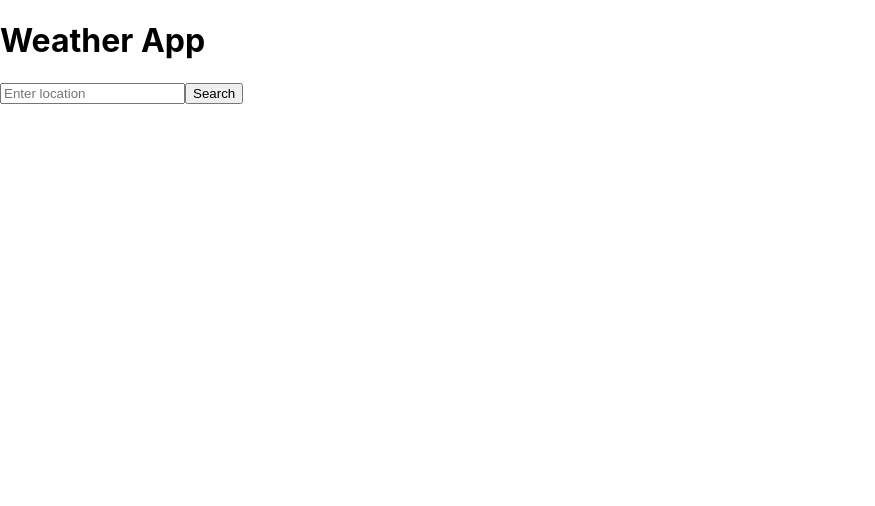
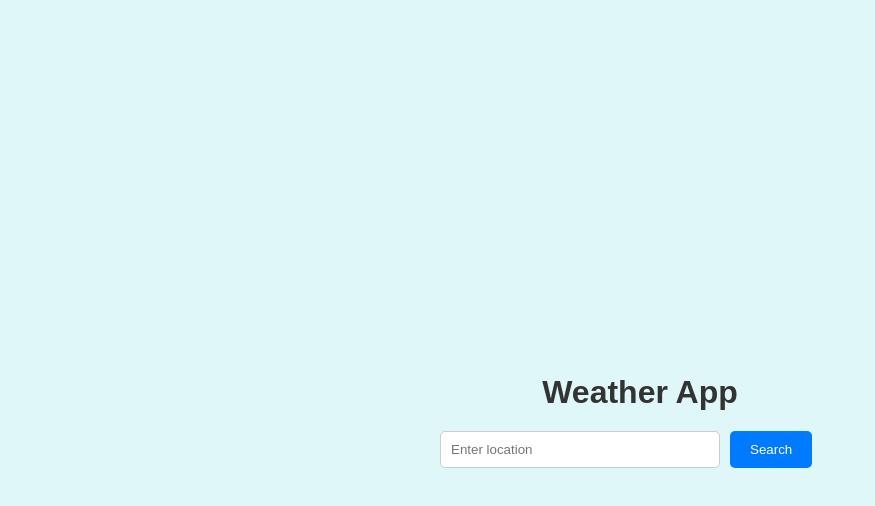
Before and after one commit to Arpita244/weather-app, a React (Create React App) app: page / in a window 1280 px wide. Shown: the top 506 px of the page, without its empty margins (0-875 px from the left). Built offline with nearby package versions, Linux system fonts and the light colour scheme.

Commit message:
4th commit

```diff
--- a/src/App.css
+++ b/src/App.css
@@ -1,38 +1,98 @@
-.App {
-  text-align: center;
+/* App.css */
+body {
+  margin: 0;
+  font-family: Arial, sans-serif;
+  background-color: #e0f7fa;
+  color: #333;
 }
 
-.App-logo {
-  height: 40vmin;
-  pointer-events: none;
-}
-
-@media (prefers-reduced-motion: no-preference) {
-  .App-logo {
-    animation: App-logo-spin infinite 20s linear;
-  }
-}
-
-.App-header {
-  background-color: #282c34;
+.app-container {
   min-height: 100vh;
   display: flex;
   flex-direction: column;
   align-items: center;
   justify-content: center;
-  font-size: calc(10px + 2vmin);
-  color: white;
+  padding: 20px;
 }
 
-.App-link {
-  color: #61dafb;
+.app-title {
+  font-size: 2rem;
+  font-weight: bold;
+  margin-bottom: 20px;
+  text-align: center;
 }
 
-@keyframes App-logo-spin {
-  from {
-    transform: rotate(0deg);
+.search-container {
+  display: flex;
+  flex-direction: column;
+  gap: 10px;
+  margin-bottom: 20px;
+  width: 100%;
+  max-width: 400px;
+}
+
+.search-input {
+  padding: 10px;
+  border: 1px solid #ccc;
+  border-radius: 5px;
+  width: 100%;
+  box-sizing: border-box;
+}
+
+.search-button {
+  padding: 10px 20px;
+  background-color: #007bff;
+  color: white;
+  border: none;
+  border-radius: 5px;
+  cursor: pointer;
+  width: 100%;
+  text-align: center;
+}
+
+.search-button:hover {
+  background-color: #0056b3;
+}
+
+.error-message {
+  color: red;
+  margin-bottom: 20px;
+  text-align: center;
+}
+
+.weather-container {
+  background-color: white;
+  padding: 20px;
+  border-radius: 10px;
+  box-shadow: 0 4px 6px rgba(0, 0, 0, 0.1);
+  width: 100%;
+  max-width: 400px;
+  box-sizing: border-box;
+  text-align: center;
+}
+
+.location-name {
+  font-size: 1.5rem;
+  font-weight: bold;
+  margin-bottom: 10px;
+}
+
+.weather-detail {
+  margin: 5px 0;
+}
+
+/* Responsive Design */
+@media (min-width: 600px) {
+  .search-container {
+    flex-direction: row;
+    gap: 10px;
   }
-  to {
-    transform: rotate(360deg);
+
+  .search-input {
+    width: calc(100% - 120px);
+  }
+
+  .search-button {
+    width: auto;
   }
 }
```
